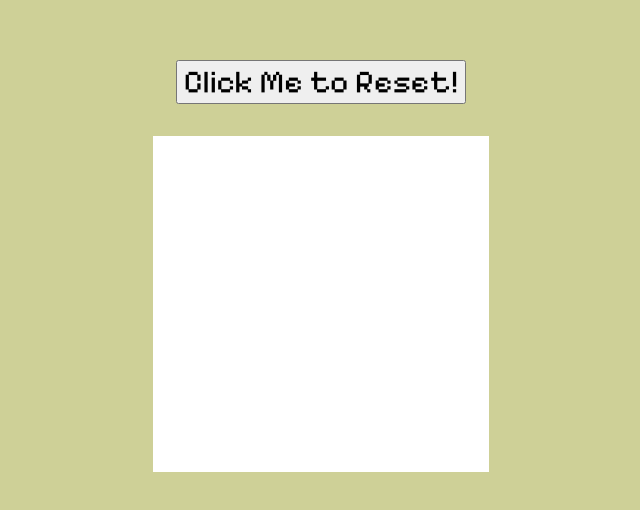
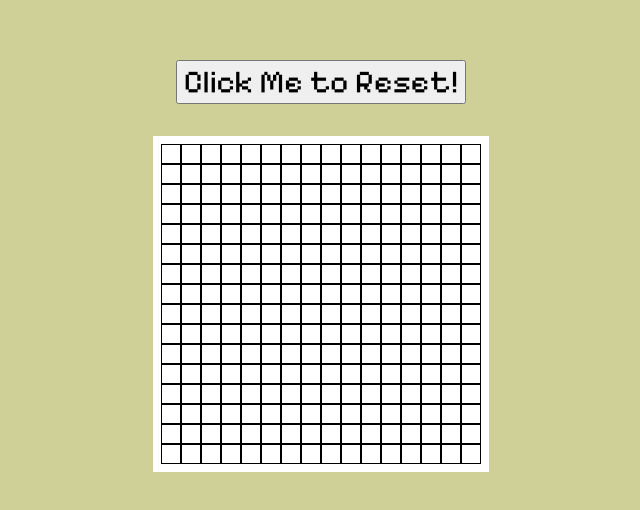
Before and after one commit to khairul247/etch-a-sketch, a plain HTML site: page index.html in a window 1280 px wide. Shown: the part 142-652 px from the top of the page, without its empty margins (319-959 px from the left). Drawn offline with Linux system fonts and the light colour scheme.

Commit message:
Minor fixes

```diff
--- a/script.js
+++ b/script.js
@@ -23,7 +23,7 @@ function createGrid(input){
         box.style.cssText = `width: ${(1 / input) * 100}%; height: ${(1 / input) * 100}%;`;
         container.appendChild(box);
 
-        let interactions = 1;
+        let interactions = 0;
 
         box.addEventListener("mouseover", (event) => {
         interactions++;
--- a/styles.css
+++ b/styles.css
@@ -27,4 +27,6 @@ button{
 .box{
     background-color: white;
     display:flex;
+    box-sizing: border-box;
+    border: 0.5px solid black;
 }
```
